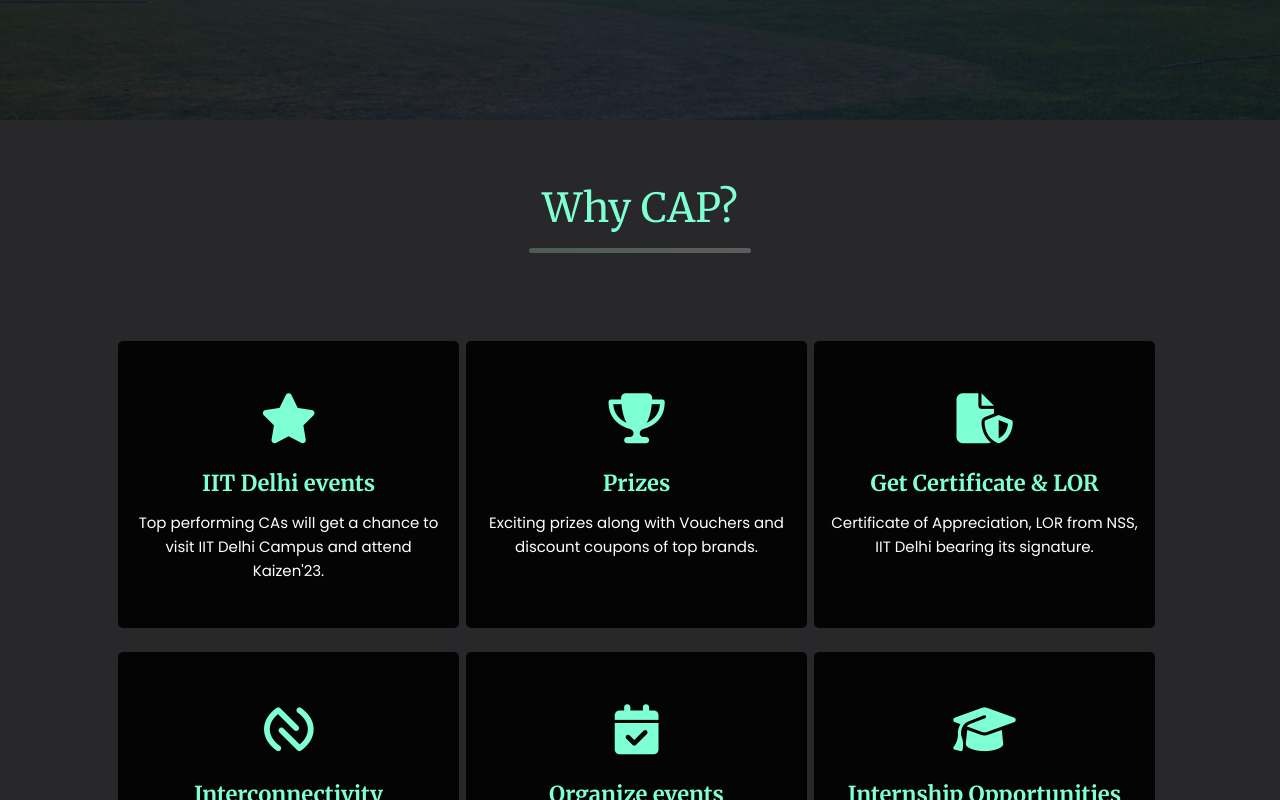
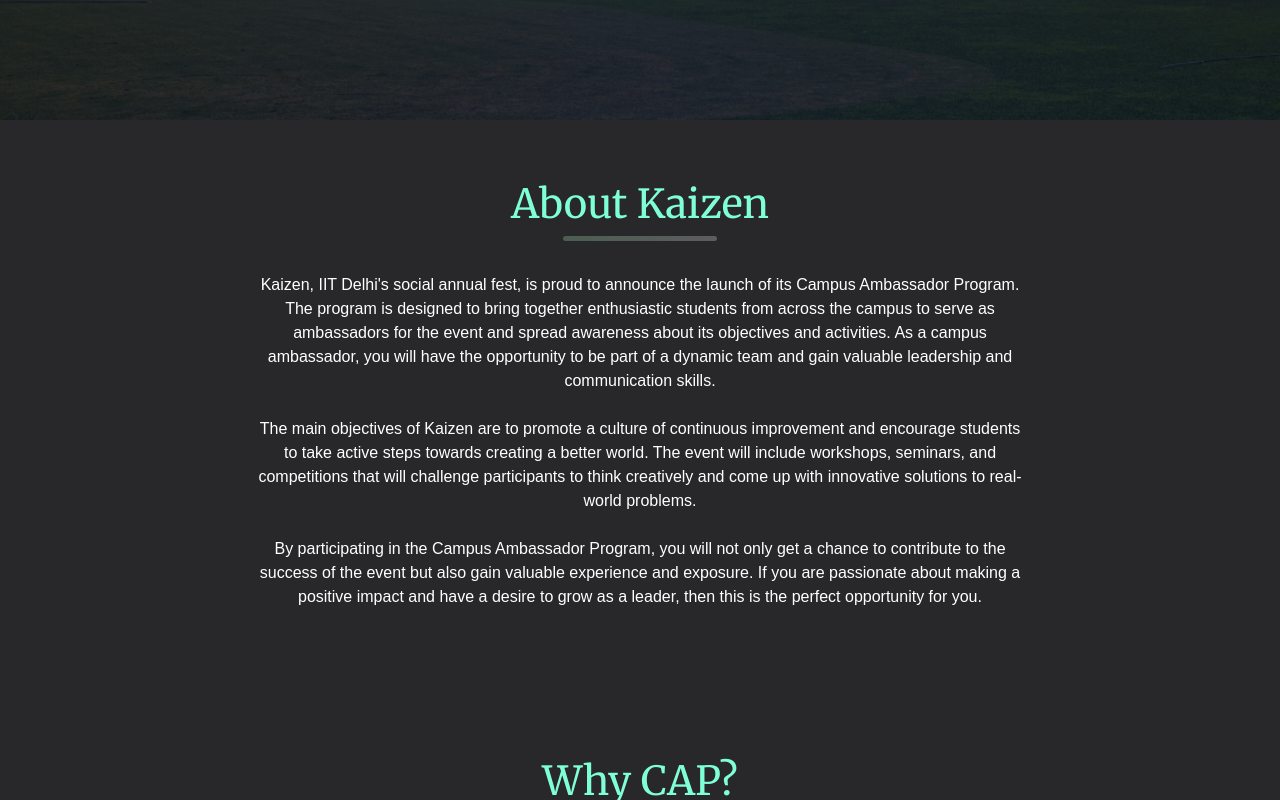
Before and after one commit to NSS-IIT-Delhi/Kaizen-23-CAP, a React (Create React App) app: page / in a window 1280 px wide. Shown: the part 680-1480 px from the top of the page. Built offline with nearby package versions, Linux system fonts and the light colour scheme.

Commit message:
Add about Section

```diff
--- a/src/App.js
+++ b/src/App.js
@@ -4,6 +4,7 @@
 import Header from "./components/header/header"
 import Footer from '../src/components/footer/Footer';
 import WhyCap from '../src/components/footer/WhyCAP'
+import About from '../src/components/about/about'
 import Contact from '../src/components/footer/Contact'
 import KaizenForm from "./components/Kaizen Form/KaizenForm";
 import Navbar from "./components/Kaizen Form/navbar";
@@ -18,10 +19,11 @@
           <Route path="/" element={
             <>
               <Header id="home" />
+              <About id="about" />
               <WhyCap id="whycap" />
               <Stats />
               <Role id="roles" />
-              <Testimonial id="home" />
+              <Testimonial />
               <Contact id="contacts" />
               <Footer />
             </>
--- /dev/null
+++ b/src/components/about/about.css
@@ -0,0 +1,3 @@
+.hrx{
+    font-family: Arial, sans-serif;
+}
--- /dev/null
+++ b/src/components/about/about.jsx
@@ -0,0 +1,28 @@
+import React from 'react'
+import './about.css'
+const Contact = ({ id }) => {
+    return (
+        <div id={id}>
+            <section id="about" className="section-padding wow fadeIn delay-05s animated" style={{ visibility: "visible", animationName: "fadeIn" }}>
+                <div className="row1">
+                    <h1 className="title-text text-gradient" style={{ color: " #b6ffc5" }} >
+                        About Kaizen
+                    </h1>
+                    <div className="hrx" style={{width:"60%", margin : "auto"}}>
+                        <hr />
+                        Kaizen, IIT Delhi's social annual fest, is proud to announce the launch of its Campus Ambassador Program. The program is designed to bring together enthusiastic students from across the campus to serve as ambassadors for the event and spread awareness about its objectives and activities. As a campus ambassador, you will have the opportunity to be part of a dynamic team and gain valuable leadership and communication skills.
+<br />
+<br />
+                        The main objectives of Kaizen are to promote a culture of continuous improvement and encourage students to take active steps towards creating a better world. The event will include workshops, seminars, and competitions that will challenge participants to think creatively and come up with innovative solutions to real-world problems.
+<br />
+<br />
+                        By participating in the Campus Ambassador Program, you will not only get a chance to contribute to the success of the event but also gain valuable experience and exposure. If you are passionate about making a positive impact and have a desire to grow as a leader, then this is the perfect opportunity for you.
+                    </div>
+                </div>
+                <br />
+            </section>
+        </div>
+    )
+}
+
+export default Contact
--- a/src/components/footer/Footer.css
+++ b/src/components/footer/Footer.css
@@ -2,7 +2,7 @@
     overflow-x: hidden;
     background-color: black;
     color: #ffffff;
-    padding-top: 33px;
+    padding-top: 60px;
     padding-bottom: 10px;
     font-family: "Open Sans", sans-serif;
     font-size: 18px;
```
